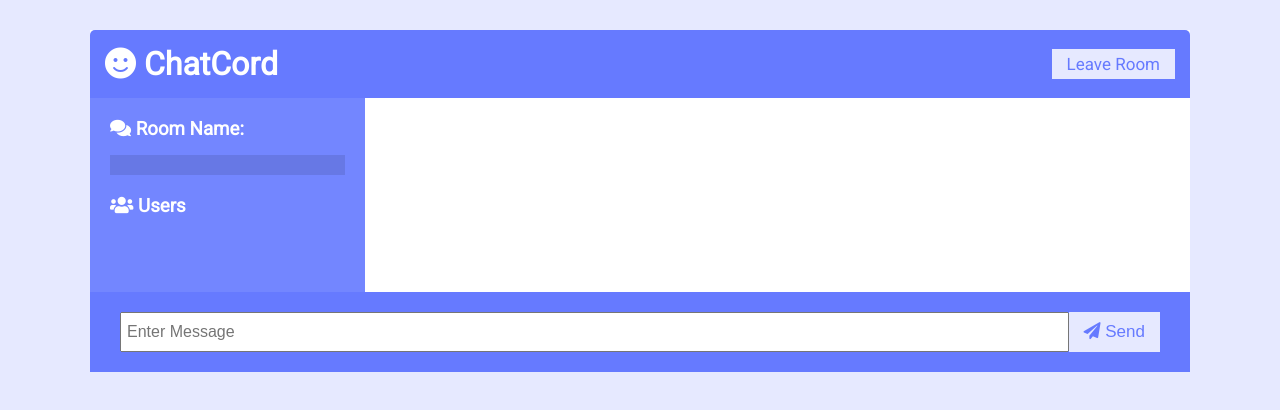
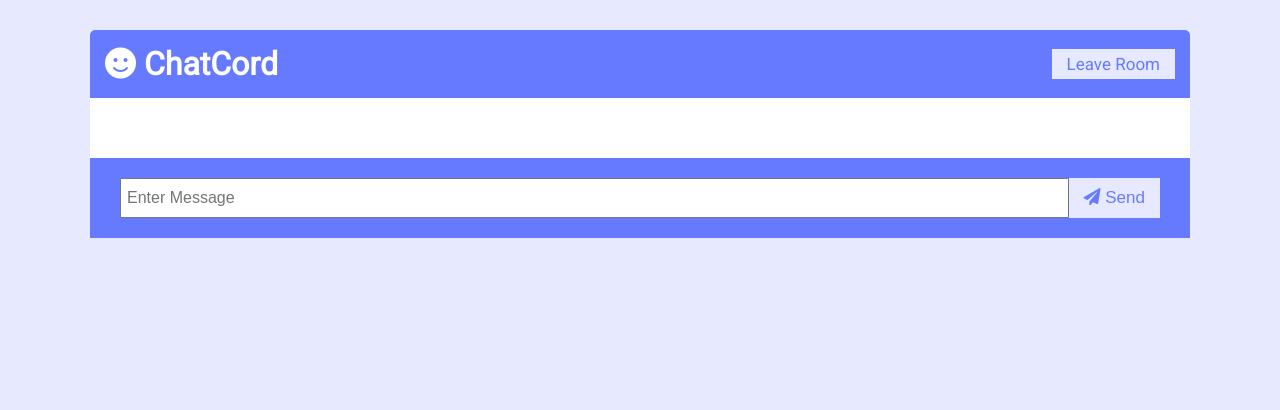
Before and after one commit to Amtilaw/DiniChat, a website: page public/chat.html in a window 1280 px wide. Drawn offline with nearby package versions, Linux system fonts and the light colour scheme; no server answers.

```diff
--- a/_html_css/css/style.css
+++ b/_html_css/css/style.css
@@ -60,7 +60,7 @@
 
 .chat-main {
 	display: grid;
-	grid-template-columns: 1fr 3fr;
+	grid-template-columns: 1fr;
 }
 
 .chat-sidebar {
--- a/public/chat.html
+++ b/public/chat.html
@@ -19,7 +19,7 @@
         <a id="leave-btn" class="btn">Leave Room</a>
       </header>
       <main class="chat-main">
-        <div class="chat-sidebar">
+        <div class="chat-sidebar" hidden>
           <h3><i class="fas fa-comments"></i> Room Name:</h3>
           <h2 id="room-name"></h2>
           <h3><i class="fas fa-users"></i> Users</h3>
```
